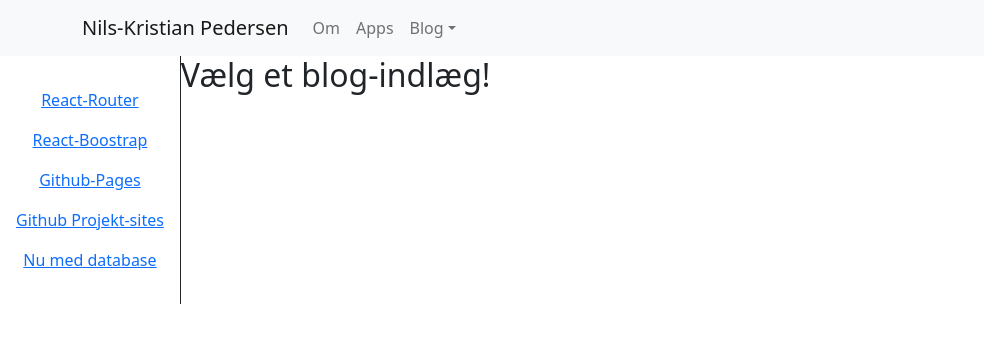
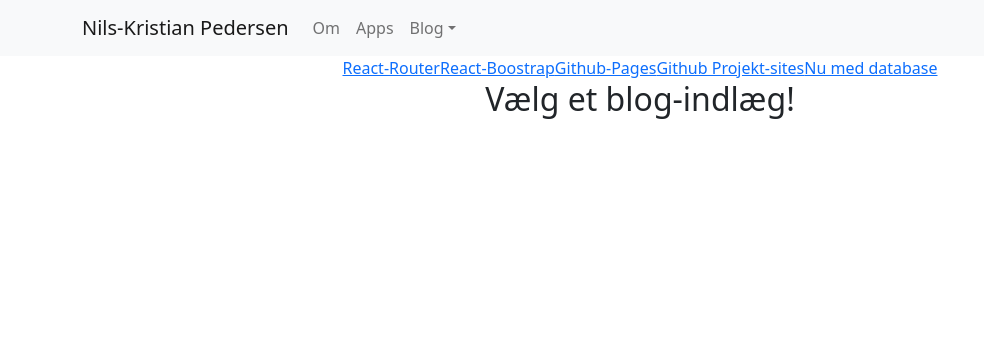
Before and after one commit to nkped/nkped.github.io, a React (Create React App) app: page /blog in a window 1280 px wide. Shown: the top 342 px of the page, without its empty margins (0-984 px from the left). Built offline with nearby package versions, Linux system fonts and the light colour scheme.

Commit message:
Fjern styling blog-link styling

```diff
--- a/src/routes/blog.jsx
+++ b/src/routes/blog.jsx
@@ -1,22 +1,13 @@
-import { useParams, Link, Outlet } from "react-router-dom";
+import { Link, Outlet } from "react-router-dom";
 import { getBlogPosts } from "../data";
 
 export default function BlogPost() {
   let blogPosts = getBlogPosts(parseInt());
   return (
-    <div style={{ display: "flex" }}>
-      <nav
-        style={{
-          borderRight: "solid 1px",
-          padding: "1rem",
-        }}
-      >
+    <div>
+      <nav>
         {blogPosts.map((blogPost) => (
-          <Link
-            style={{ display: "block", margin: "1rem 0" }}
-            to={`/blog/${blogPost.number}`}
-            key={blogPost.number}
-          >
+          <Link to={`/blog/${blogPost.number}`} key={blogPost.number}>
             {blogPost.titel}
           </Link>
         ))}
```
